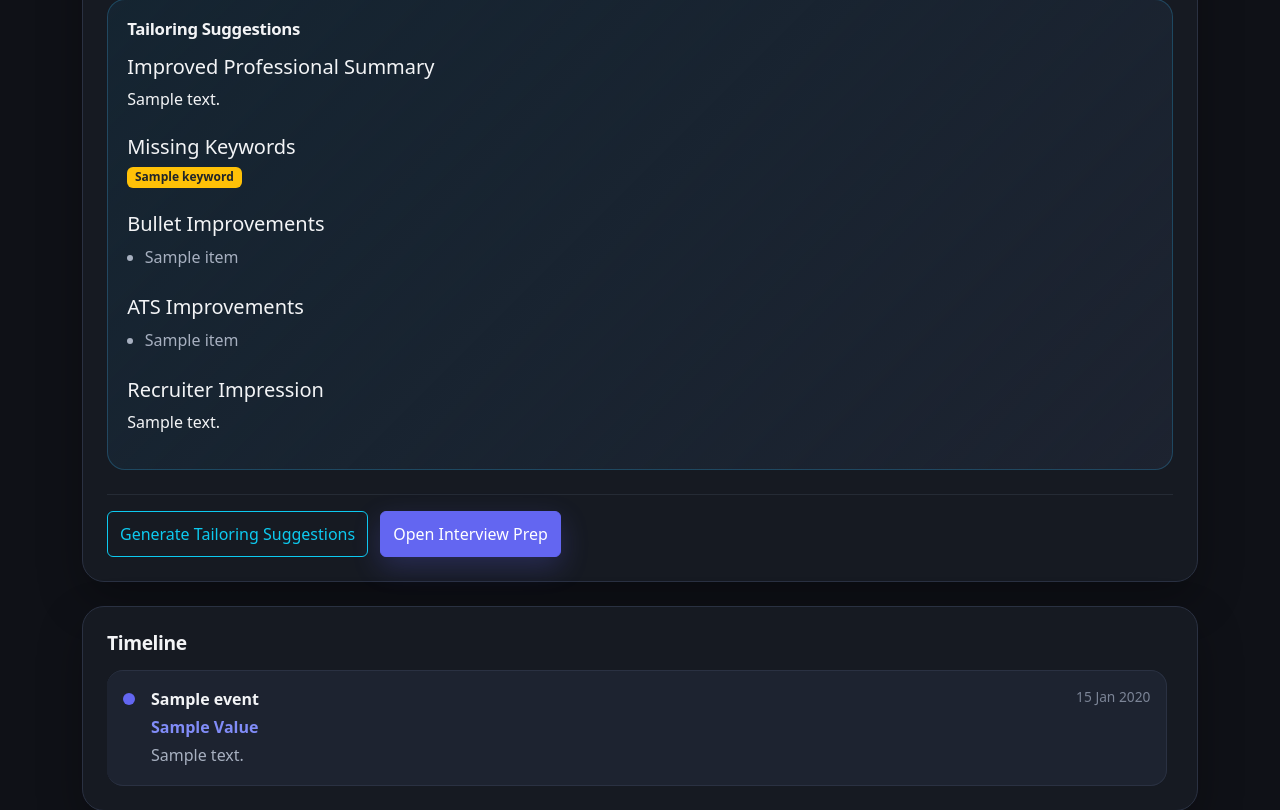
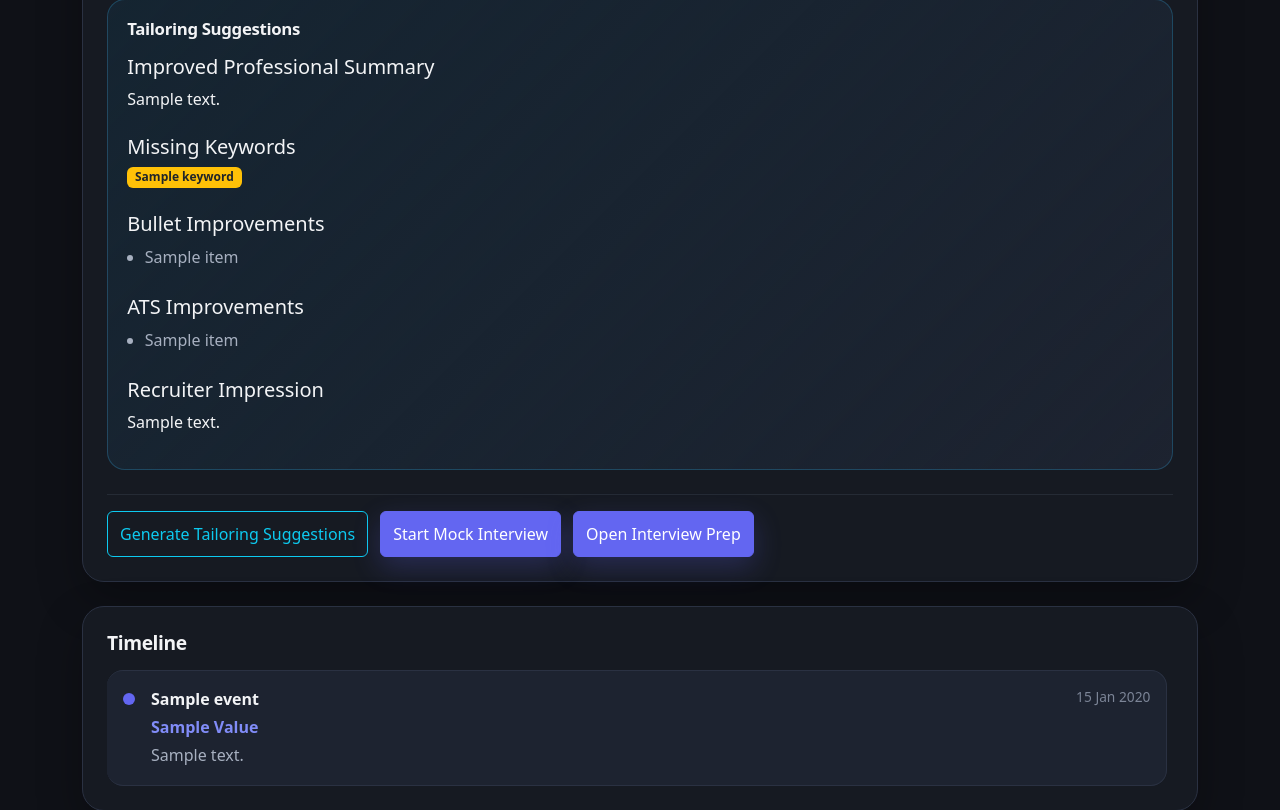
Before and after one commit to AtramAniket/career_os, a Flask app: template app/templates/applications/detail.html in a window 1280 px wide. Shown: the part 2599-3409 px from the top of the page. Run offline with Flask 3, Linux system fonts and the light colour scheme; the template is opened without the code that fills it: most values are stand-ins (such as "Sample title", 1, 10 or a date in 2020); form fields are guessed from the names that the template uses.

Commit message:
added mock interview routes

```diff
--- a/app/__init__.py
+++ b/app/__init__.py
@@ -20,6 +20,7 @@ def create_app(config_class=Config):
     from app.routes import dashboard_bp
     from app.routes import applications_bp
     from app.routes import interview_prep_bp
+    from app.routes import mock_interviews_bp
     from app.routes import resume_analysis_bp
 
     app.register_blueprint(api_bp)
@@ -28,6 +29,7 @@ def create_app(config_class=Config):
     app.register_blueprint(dashboard_bp)
     app.register_blueprint(applications_bp)
     app.register_blueprint(interview_prep_bp)
+    app.register_blueprint(mock_interviews_bp)
     app.register_blueprint(resume_analysis_bp)
 
     return app
--- a/app/templates/applications/partials/_resume_analysis.html
+++ b/app/templates/applications/partials/_resume_analysis.html
@@ -219,6 +219,17 @@
         </button>
       </form>
 
+      <form
+          method="POST"
+          action="{{ url_for('mock_interviews.start_mock_interview', application_id=application.id) }}"
+      >
+          {{ delete_form.hidden_tag() }}
+
+          <button type="submit" class="btn btn-primary">
+              Start Mock Interview
+          </button>
+      </form>
+
       <a
         href="{{ url_for('interview_prep.detail', application_id=application.id) }}"
         class="btn btn-primary"
```
